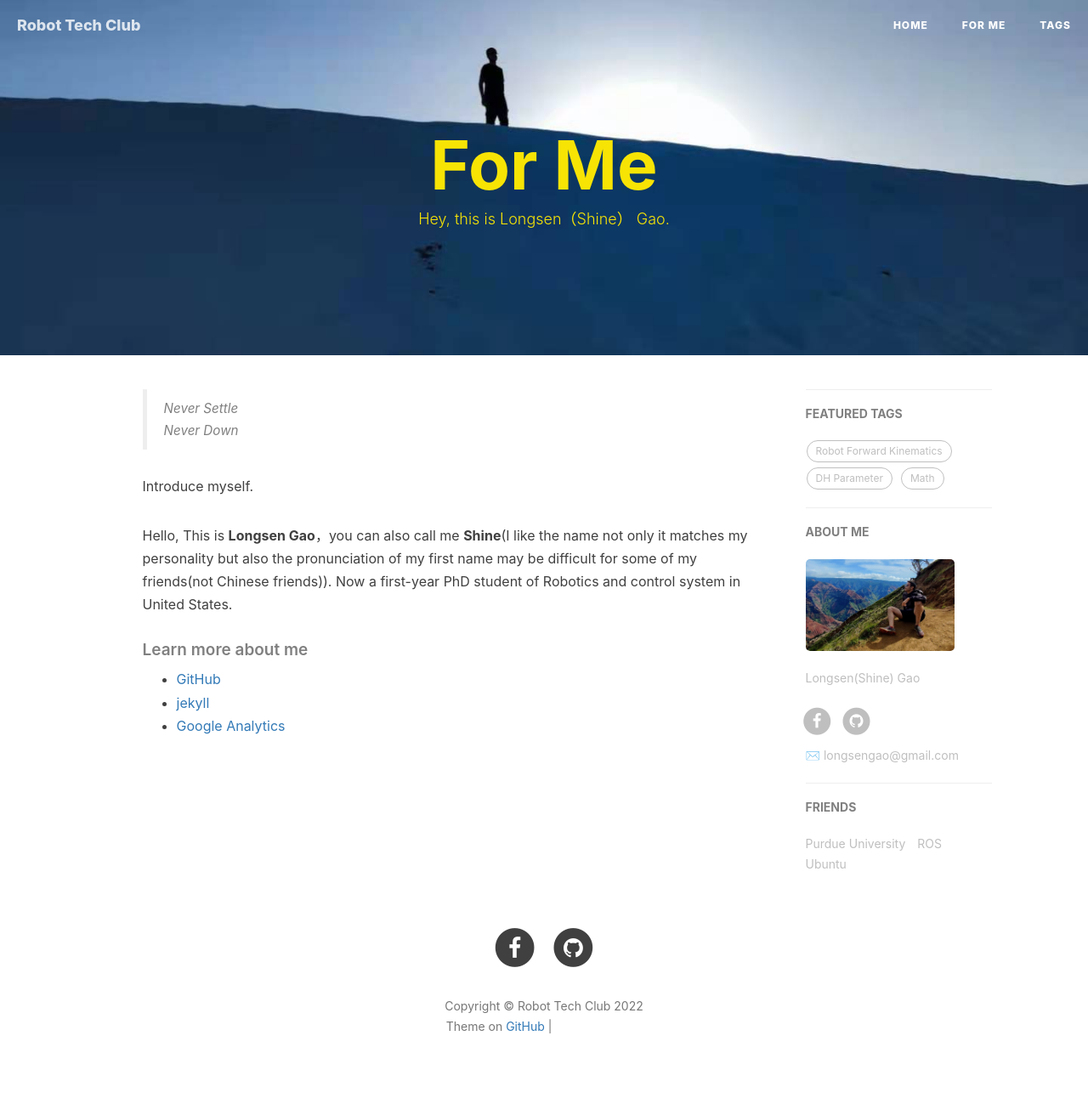
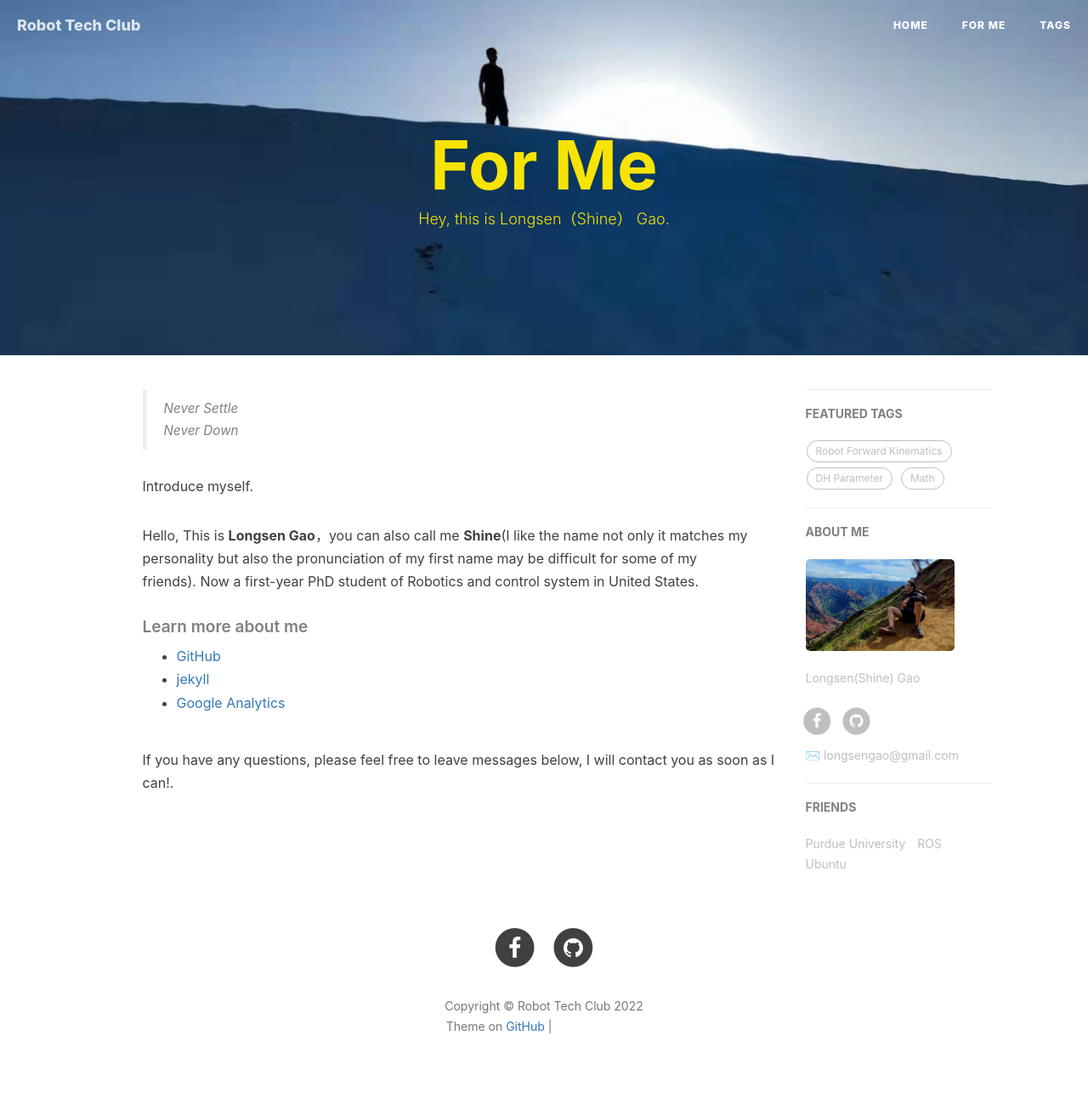
Before and after one commit to gaolongsen/gaolongsen.github.io, a Jekyll site: the page built from about.html, in a window 1280 px wide. Shown: the whole page at 85% size. Built offline with Jekyll 4.4.1, drawn with Linux system fonts in a browser that asks for light colours; nearby versions of some CDN libraries; comment, search, counter and statistics services are not loaded; grey boxes are pictures that could not be loaded.

Commit message:
Update about.html

```diff
--- a/about.html
+++ b/about.html
@@ -18,7 +18,7 @@ header-img: "img/Forme.jpg"
     <blockquote><p>Never Settle<br>
     Never Down</p></blockquote>
     <p>Introduce myself.</p>
-    <p>Hello, This is <strong>Longsen Gao</strong>，you can also call me <strong>Shine</strong>(I like the name not only it matches my personality but also the pronunciation of my first name may be difficult for some of my friends(not Chinese friends)). Now a first-year PhD student of Robotics and control system in United States.</p>
+    <p>Hello, This is <strong>Longsen Gao</strong>，you can also call me <strong>Shine</strong>(I like the name not only it matches my personality but also the pronunciation of my first name may be difficult for some of my friends). Now a first-year PhD student of Robotics and control system in United States.</p>
 
 
 
@@ -34,7 +34,7 @@ header-img: "img/Forme.jpg"
         <li><a href="https://analytics.google.com/analytics">Google Analytics</a></li>
     </ul>
 </div>
-
+<p>If you have any questions, please feel free to leave messages below, I will contact you as soon as I can!.</p>
 
 <!-- Handle Language Change -->
 <script type="text/javascript">
```
